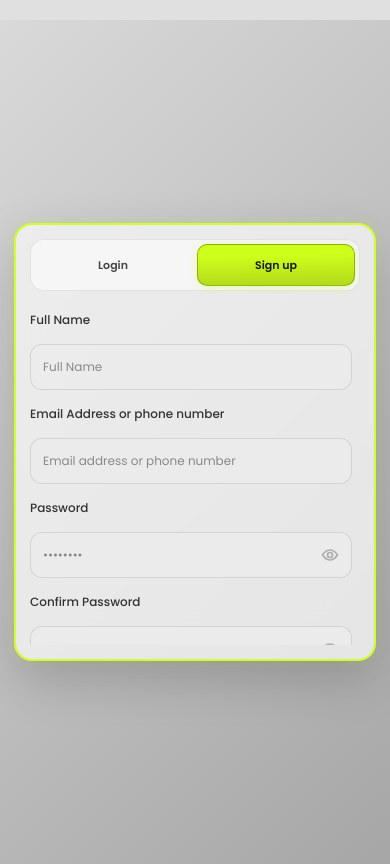
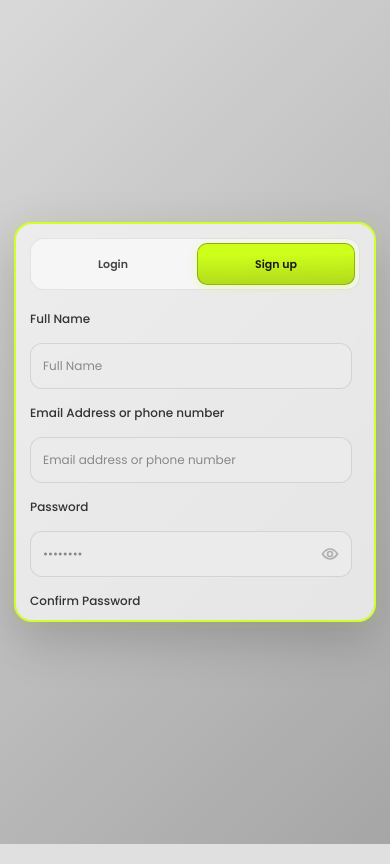
Before and after one commit to milanKUN/ultrahustle_new, a React (Vite) app: page /signup in a window 390 px wide. Built offline with nearby package versions, Linux system fonts and the light colour scheme.

Commit message:
update from collaborator

```diff
--- a/src/features/auth/pages/DesktopSignup.css
+++ b/src/features/auth/pages/DesktopSignup.css
@@ -565,7 +565,7 @@
 
     padding: 18px 14px !important;
     background: linear-gradient(135deg, #D9D9D9, #A6A6A6) !important;
-    margin-top: 20px !important;
+
   }
 
   .desktop-login-container.signup-mode .desktop-login-content {
@@ -594,7 +594,7 @@
   }
 
   .desktop-login-container.signup-mode .signup-card-glass form {
-    max-height: 40.5vh !important;
+    max-height: 36vh !important;
     overflow-y: auto !important;
     /* ✅ only form scroll */
   }
```
